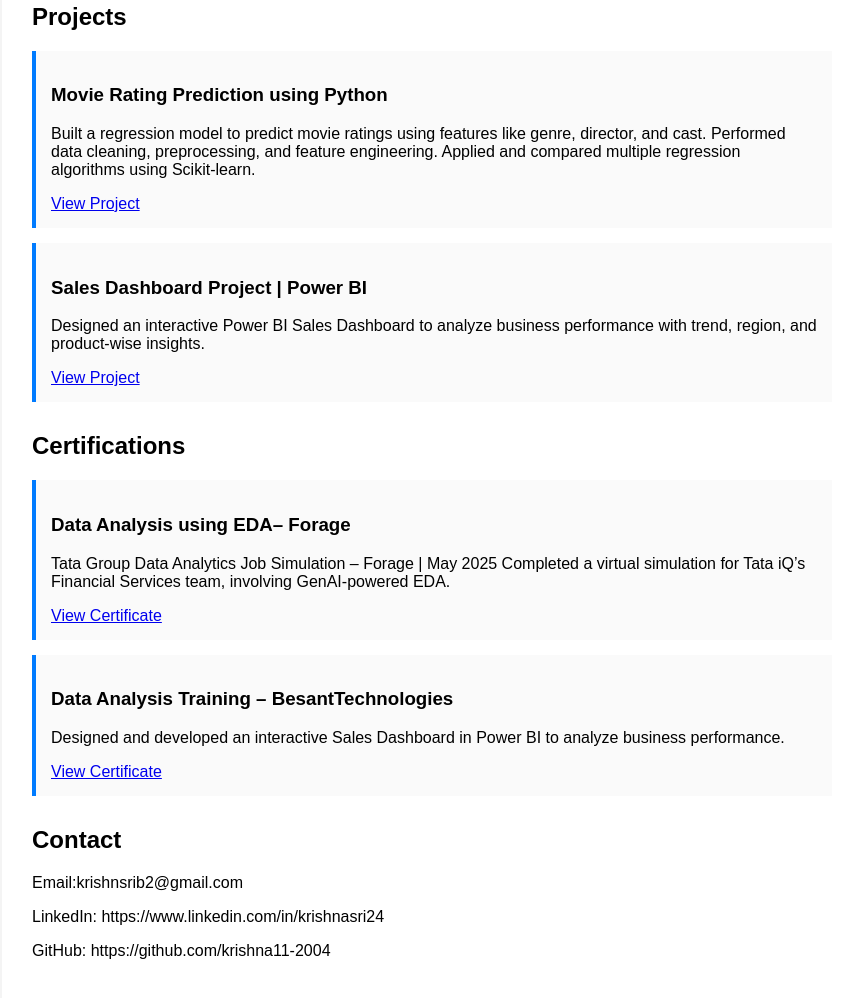
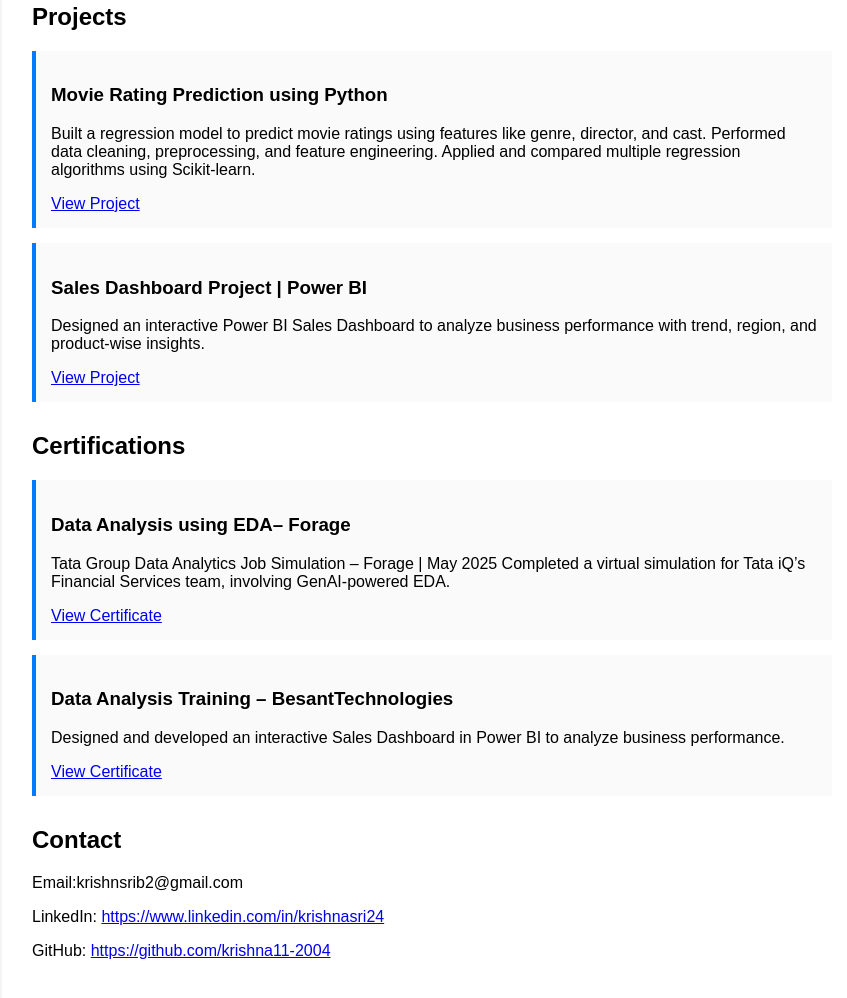
Before and after one commit to krishna11-2004/krishna11-2004-KrishnaSri.github.io, a plain HTML site: page index.html in a window 1280 px wide. Shown: the part 465-1463 px from the top of the page, without its empty margins (208-1055 px from the left). Drawn offline with Linux system fonts and the light colour scheme.

Commit message:
Update index.html

```diff
--- a/index.html
+++ b/index.html
@@ -77,8 +77,8 @@ Completed a virtual simulation for Tata iQ’s Financial Services team, involvin
     <div class="section">
         <h2>Contact</h2>
         <p>Email:krishnsrib2@gmail.com</p>
-        <p>LinkedIn: https://www.linkedin.com/in/krishnasri24</p>
-        <p>GitHub: https://github.com/krishna11-2004</p>
+        <p>LinkedIn: <a href="https://www.linkedin.com/in/krishnasri24" target="_blank">https://www.linkedin.com/in/krishnasri24</a></p>
+        <p>GitHub: <a href="https://github.com/krishna11-2004" target="_blank">https://github.com/krishna11-2004</a></p>
     </div>
 
 </div>
```
